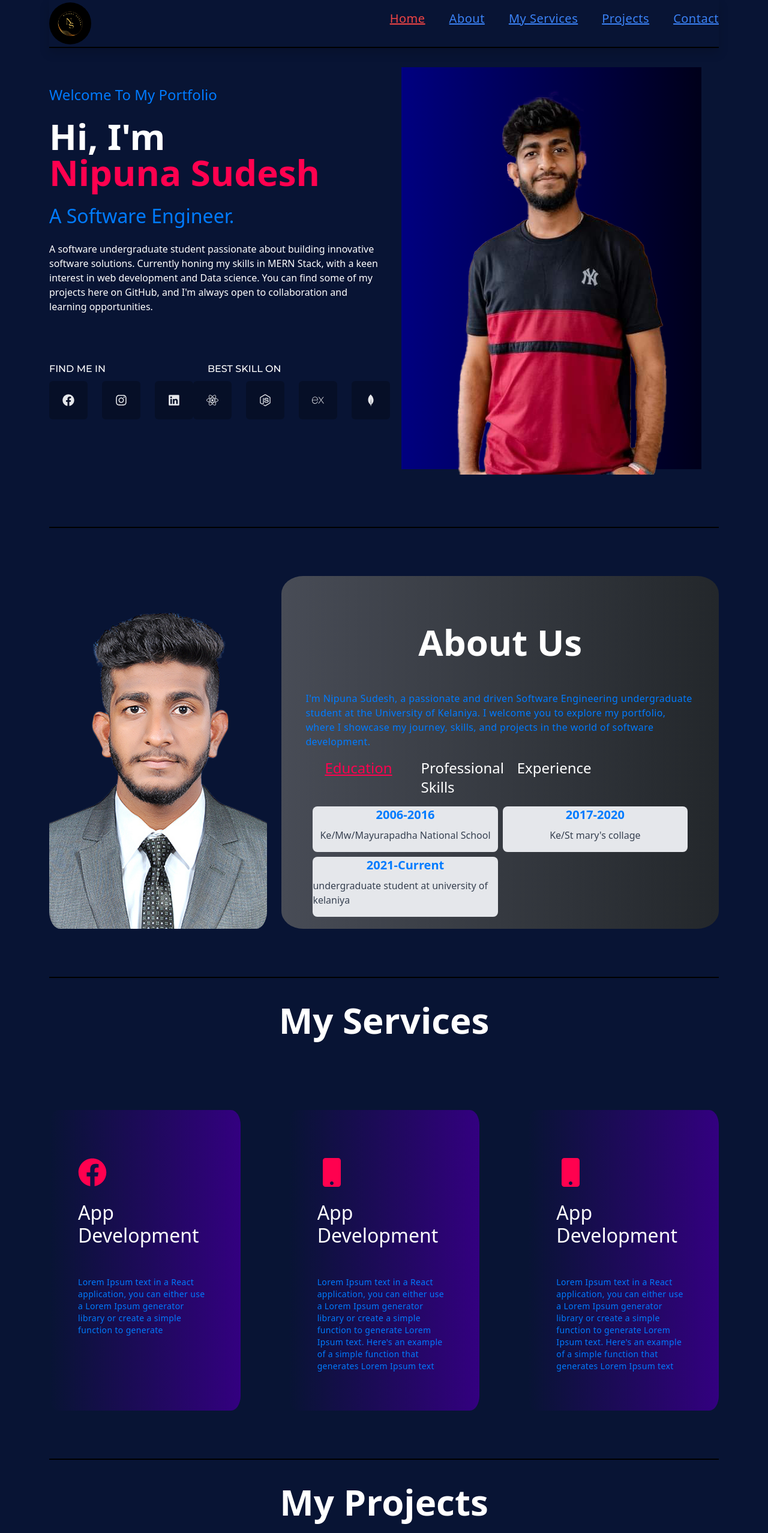
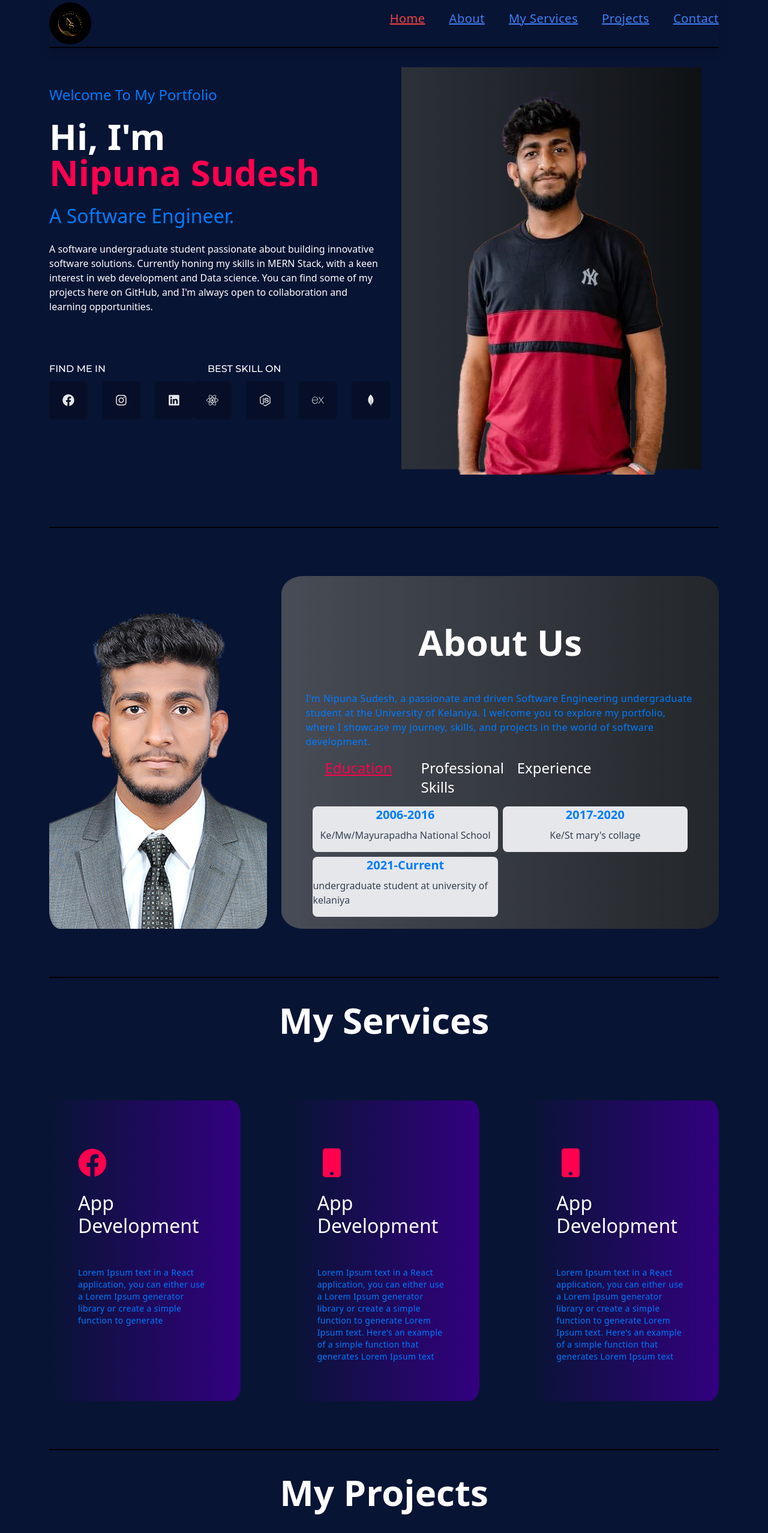
Before and after one commit to NipunaSudesh/react-portfolio, a React (Create React App) app: page / in a window 1280 px wide. Shown: the top 2555 px of the page at 60% size. Built offline with nearby package versions, Linux system fonts and the light colour scheme.

Commit message:
created footer

```diff
--- a/src/App.js
+++ b/src/App.js
@@ -5,6 +5,7 @@ import AboutUs from "./Components/About/AboutUs";
 import Projects from "./Components/Projects/Projects";
 import MyServices from "./Components/Services/MyServices";
 import ContectMe from "./Components/ContectMe";
+import Footer from "./Components/Footer";
 
 function App() {
   return (
@@ -16,7 +17,7 @@ function App() {
         <MyServices />
         <Projects/>
         <ContectMe />
-
+        <Footer/>
 
       </div>
     </div>
--- a/src/Components/Home.js
+++ b/src/Components/Home.js
@@ -56,7 +56,7 @@ export default function Home() {
         alt='myphoto'
         className='w-[500px] h-[680px] z-10'/>
 
-        <div className='absolute bottom-0 w-[500px] h-[670px] bg-gradient-to-r from-[#000080] to-[#00001a]
+        <div className='absolute bottom-0 w-[500px] h-[670px] bg-gradient-to-r from-[#2d313a] to-[#0e1114]
         shadow-shadowOne flex justify-center items-center'></div>
     </div>
 
--- a/src/Components/Projects/Projects.js
+++ b/src/Components/Projects/Projects.js
@@ -4,7 +4,7 @@ import { eCom } from '../../assets/index'
 
 export default function Projects() {
   return (
-    <section id='Projects' className='w-full border-b-[2px] boder-b-black'>
+    <section id='Projects' className='w-full border-b-[2px] boder-b-black mb-10'>
       <div >
       <h1 className='flex justify-center items-center mt-10 text-6xl font-bold text-white'>My Projects</h1>
       </div>
--- a/src/Components/Services/MyServices.js
+++ b/src/Components/Services/MyServices.js
@@ -9,7 +9,7 @@ export default function MyServices() {
     <div>
       <h1 className='flex justify-center items-center mt-10 text-6xl font-bold text-white'>My Services</h1>
     </div>
-    <div className='mt-14 grid grid-cols-3 gap-20'>
+    <div className='mt-10 grid grid-cols-3 gap-20'>
     <ServicesCard
       title="App Development"
       des="Lorem Ipsum text in a React application, you can either use a Lorem Ipsum generator library or create a simple function to generate "
--- a/src/Components/footer.js
+++ b/src/Components/footer.js
@@ -1,7 +1,11 @@
-import React from 'react'
+import React from 'react';
 
-export default function footer() {
+export default function Footer() {
   return (
-    <div>footer</div>
-  )
+    <footer className="bg-gradient-to-r from-[#484c56] to-[#23272b] shadow-shadowOne text-white py-4">
+      <div className="container mx-auto text-center">
+        <p>&copy; 2024 <span className='text-designColor'>Nipuna Sudesh</span>. All rights reserved.</p>
+        </div>
+    </footer>
+  );
 }
```
